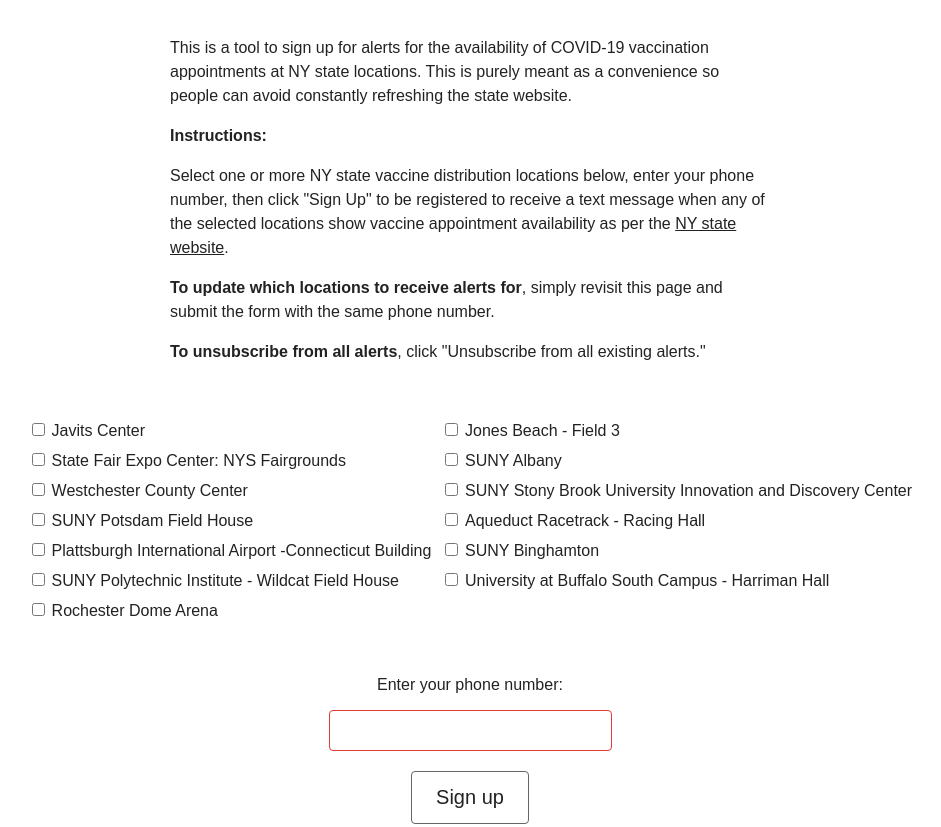
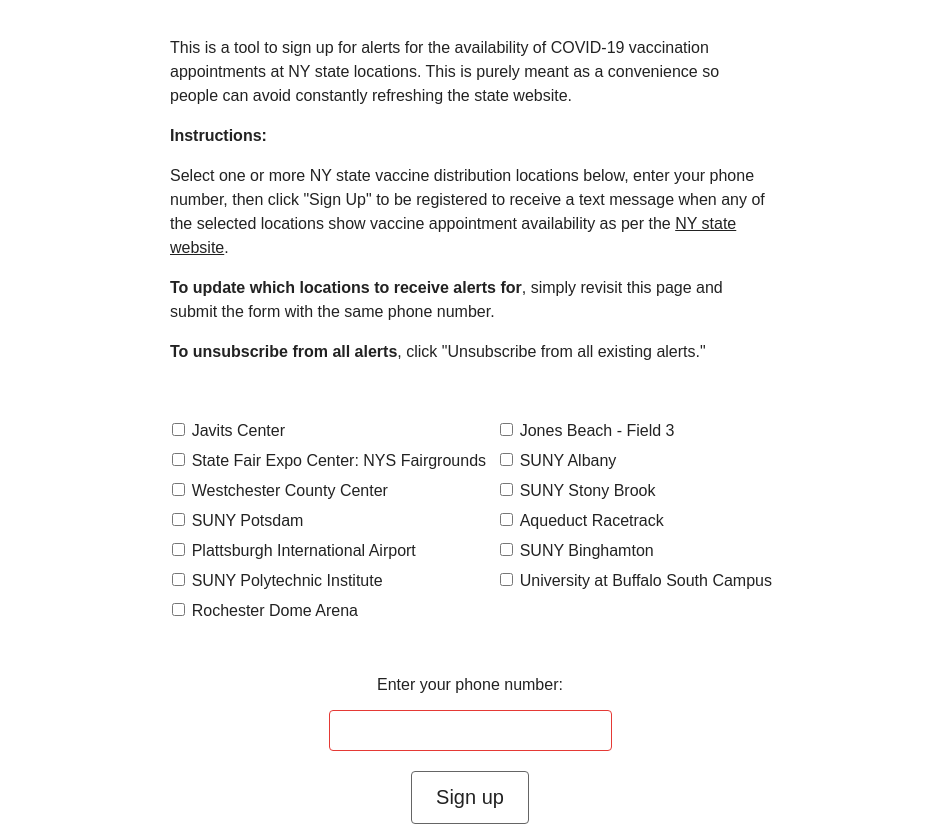
Before and after one commit to fernap3/ny-vaccine-alert, a website: page index.html in a window 1280 px wide. Shown: the top 827 px of the page, without its empty margins (170-1111 px from the left). Drawn offline with Linux system fonts and the light colour scheme.

Commit message:
Update with new place names as per the website content

```diff
--- a/index.html
+++ b/index.html
@@ -186,13 +186,13 @@
 			{ name: "State Fair Expo Center: NYS Fairgrounds", id: "FAIR", checked: false, },
 			{ name: "SUNY Albany", id: "ALBANY", checked: false, },
 			{ name: "Westchester County Center", id: "WESTCHESTER", checked: false, },
-			{ name: "SUNY Stony Brook University Innovation and Discovery Center", id: "STONYBROOK", checked: false, },
-			{ name: "SUNY Potsdam Field House", id: "POTSDAM", checked: false, },
-			{ name: "Aqueduct Racetrack - Racing Hall", id: "AQUEDUCT", checked: false, },
-			{ name: "Plattsburgh International Airport -Connecticut Building", id: "PLATTSBURGH", checked: false, },
+			{ name: "SUNY Stony Brook", id: "STONYBROOK", checked: false, },
+			{ name: "SUNY Potsdam", id: "POTSDAM", checked: false, },
+			{ name: "Aqueduct Racetrack", id: "AQUEDUCT", checked: false, },
+			{ name: "Plattsburgh International Airport", id: "PLATTSBURGH", checked: false, },
 			{ name: "SUNY Binghamton", id: "BINGHAMTON", checked: false, },
-			{ name: "SUNY Polytechnic Institute - Wildcat Field House", id: "POLYTECHNIC", checked: false, },
-			{ name: "University at Buffalo South Campus - Harriman Hall", id: "BUFFALO", checked: false, },
+			{ name: "SUNY Polytechnic Institute", id: "POLYTECHNIC", checked: false, },
+			{ name: "University at Buffalo South Campus", id: "BUFFALO", checked: false, },
 			{ name: "Rochester Dome Arena", id: "ROCHESTER", checked: false, },
 		];
 
```
Also changed, not shown: index.ts (+6 -6 lines).
